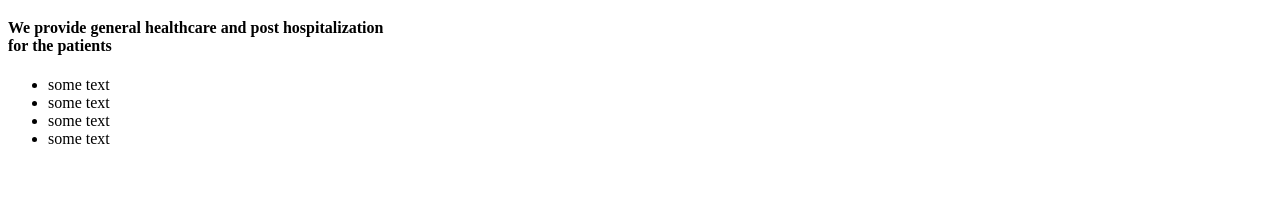
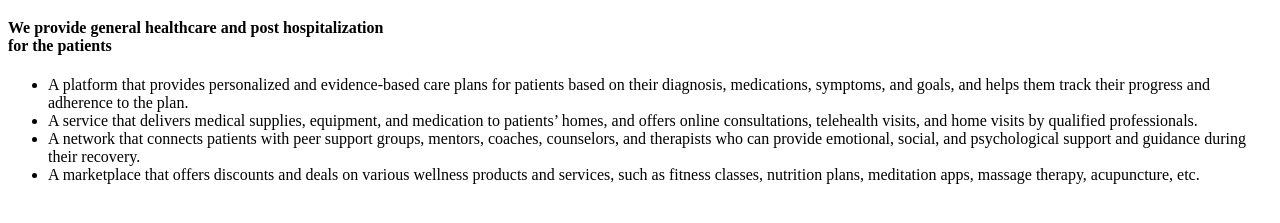
Before and after one commit to littlenas/lavinda, a website: page index.html in a window 1280 px wide. Shown: the part 61-284 px from the top of the page. Drawn offline with Linux system fonts and the light colour scheme.

Commit message:
fix (copywriting): fix the list items with correct features list

```diff
--- a/index.html
+++ b/index.html
@@ -12,10 +12,26 @@
       for the patients
     </h4>
     <ul>
-      <li>some text</li>
-      <li>some text</li>
-      <li>some text</li>
-      <li>some text</li>
+      <li>
+        A platform that provides personalized and evidence-based care plans for
+        patients based on their diagnosis, medications, symptoms, and goals, and
+        helps them track their progress and adherence to the plan.
+      </li>
+      <li>
+        A service that delivers medical supplies, equipment, and medication to
+        patients’ homes, and offers online consultations, telehealth visits, and
+        home visits by qualified professionals.
+      </li>
+      <li>
+        A network that connects patients with peer support groups, mentors,
+        coaches, counselors, and therapists who can provide emotional, social,
+        and psychological support and guidance during their recovery.
+      </li>
+      <li>
+        A marketplace that offers discounts and deals on various wellness
+        products and services, such as fitness classes, nutrition plans,
+        meditation apps, massage therapy, acupuncture, etc.
+      </li>
     </ul>
   </body>
 </html>
```
